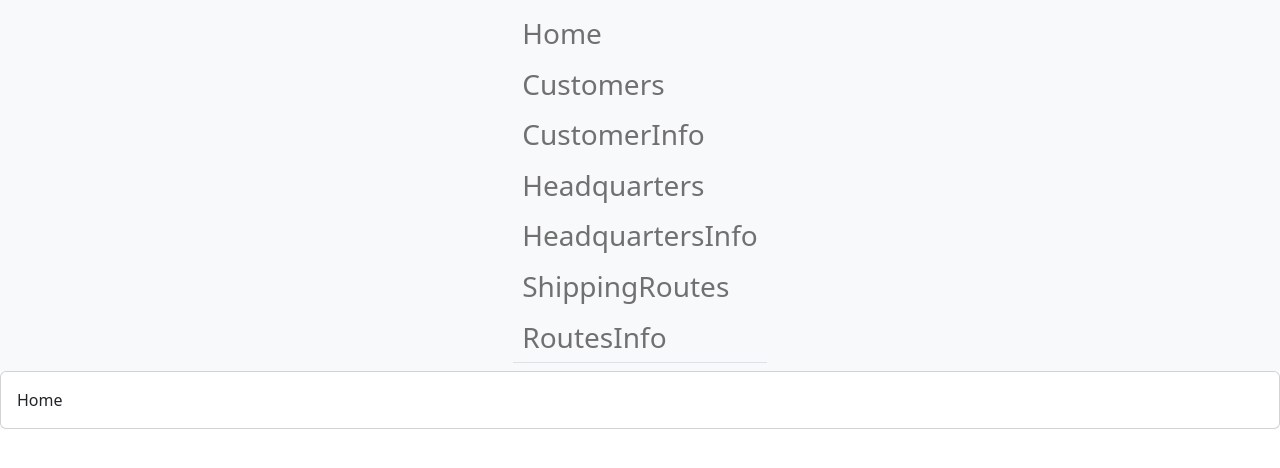
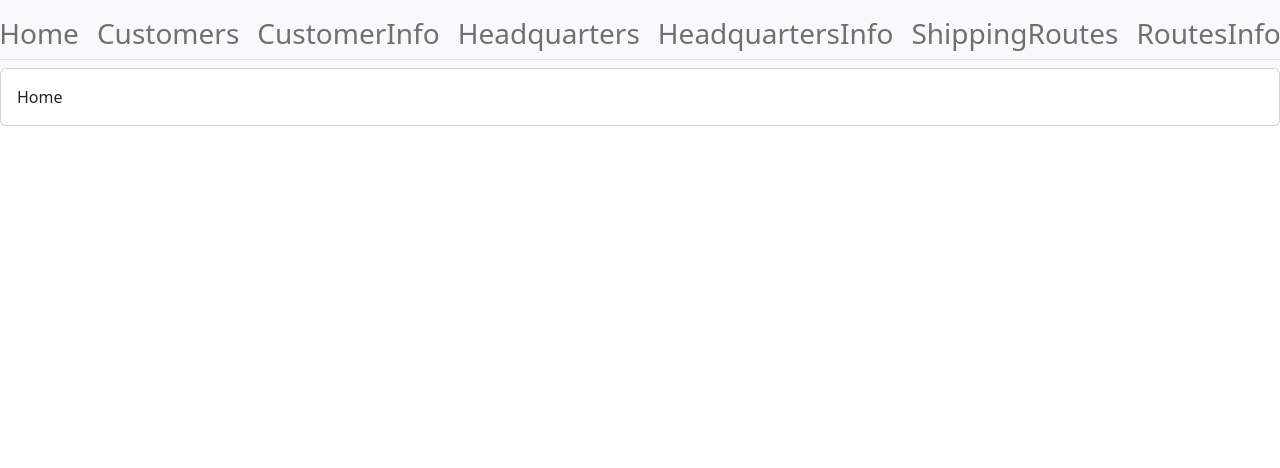
Before and after one commit to Zabronko/TeamLogic, a React (Create React App) app in the folder app-front-end/: page / in a window 1280 px wide. Shown: the top 468 px of the page. Built offline with nearby package versions, Linux system fonts and the light colour scheme.

Commit message:
minor change to navbar, so items are not stacked vertically

```diff
--- a/app-front-end/src/App.jsx
+++ b/app-front-end/src/App.jsx
@@ -11,17 +11,23 @@ function App() {
   <Navigation>
       <Nav.Item>
         <Nav.Link href="/">Home</Nav.Link>
-
+      </Nav.Item>
+      <Nav.Item>
         <Nav.Link href="/Customers">Customers</Nav.Link>
-
+      </Nav.Item>
+      <Nav.Item>
         <Nav.Link href="/CustomerInfo">CustomerInfo </Nav.Link>
-
+      </Nav.Item>
+      <Nav.Item>
         <Nav.Link href="/Headquarters">Headquarters</Nav.Link>
-
+      </Nav.Item>
+      <Nav.Item>
         <Nav.Link href="/HeadquartersInfo">HeadquartersInfo</Nav.Link>
-
+      </Nav.Item>
+      <Nav.Item>
         <Nav.Link href="/ShippingRoutes">ShippingRoutes</Nav.Link>
-
+      </Nav.Item>
+      <Nav.Item>
         <Nav.Link href="/RoutesInfo">RoutesInfo</Nav.Link>
       </Nav.Item>
     </Navigation>
```
